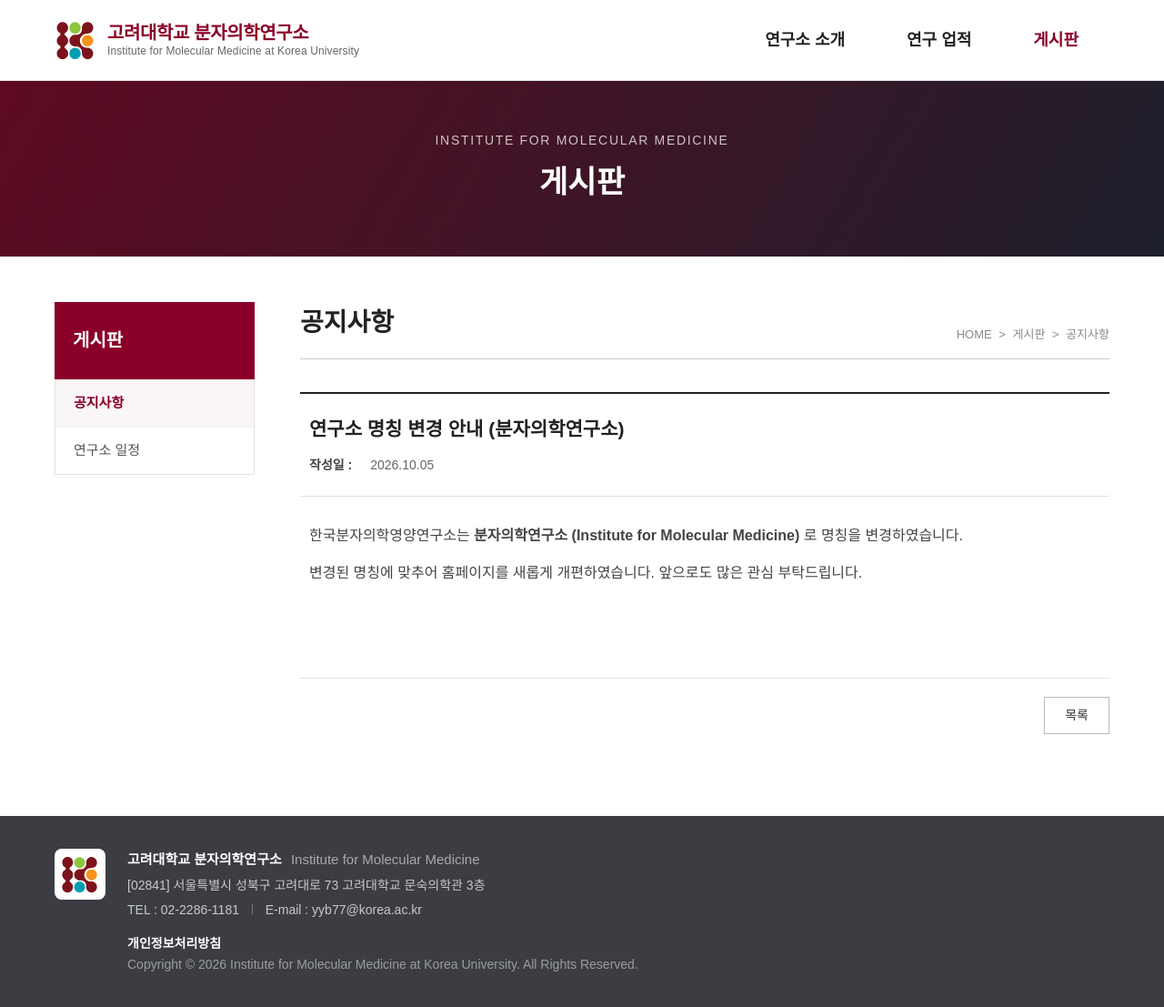
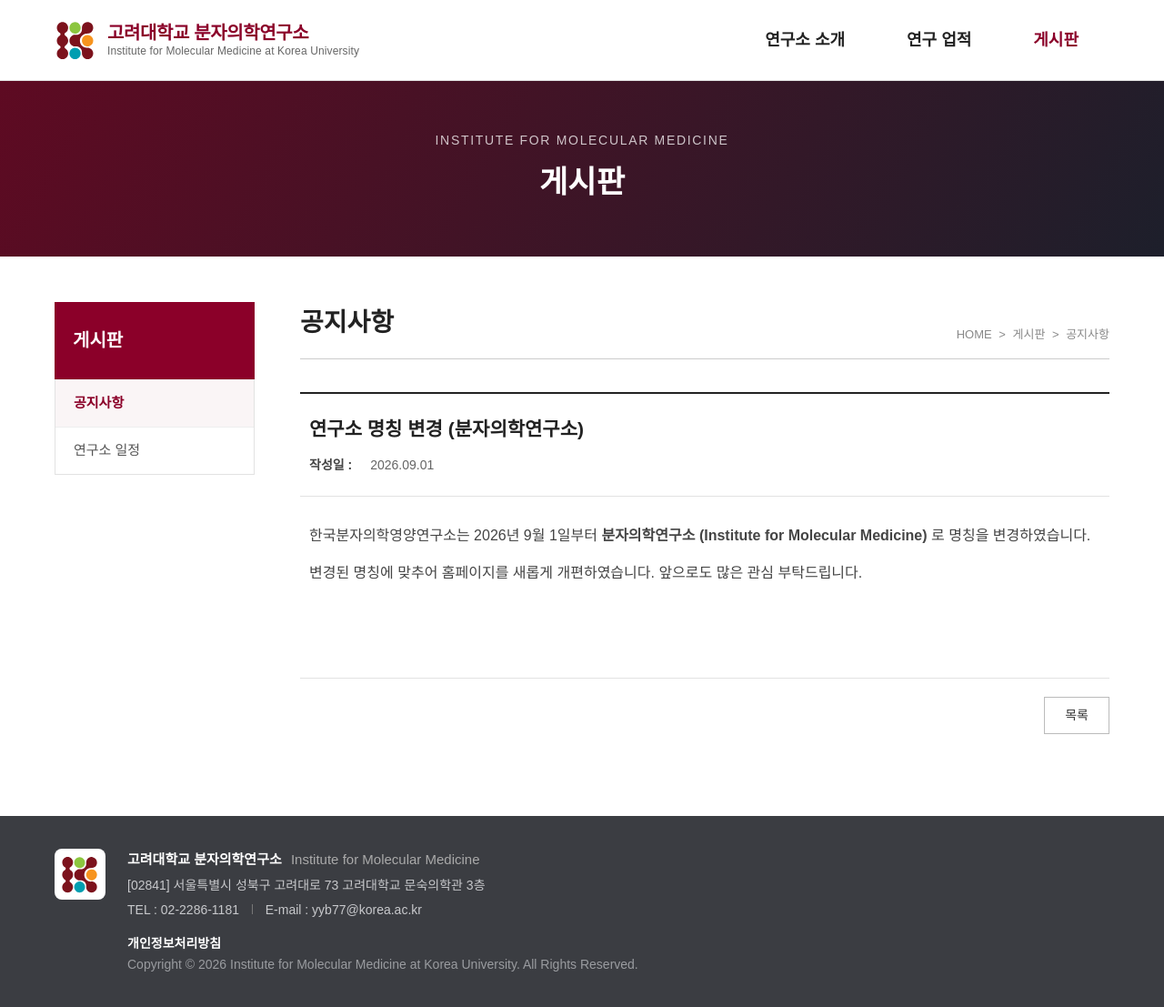
Before and after one commit to Institute-for-Molecular-Medicine/Institute-for-Molecular-Medicine.github.io, a Jekyll site: the page built from _notices/2026-10-05-renaming.md, in a window 1280 px wide and 1116 px high. Shown: the top 1107 px of the window at 91% size. Built offline with Jekyll 4.4.1, drawn with Linux system fonts in a browser that asks for light colours; some web fonts are replaced.

Commit message:
Update _notices/2026-10-05-renaming.md (via Pages CMS)

```diff
--- a/_notices/2026-10-05-renaming.md
+++ b/_notices/2026-10-05-renaming.md
@@ -1,7 +1,7 @@
 ---
-title: 연구소 명칭 변경 안내 (분자의학연구소)
-date: 2026-10-05
+title: 연구소 명칭 변경 (분자의학연구소)
+date: 2026-09-01
 ---
-한국분자의학영양연구소는 **분자의학연구소 (Institute for Molecular Medicine)** 로 명칭을 변경하였습니다.
+한국분자의학영양연구소는 2026년 9월 1일부터 **분자의학연구소 (Institute for Molecular Medicine)** 로 명칭을 변경하였습니다.
 
 변경된 명칭에 맞추어 홈페이지를 새롭게 개편하였습니다. 앞으로도 많은 관심 부탁드립니다.
```
